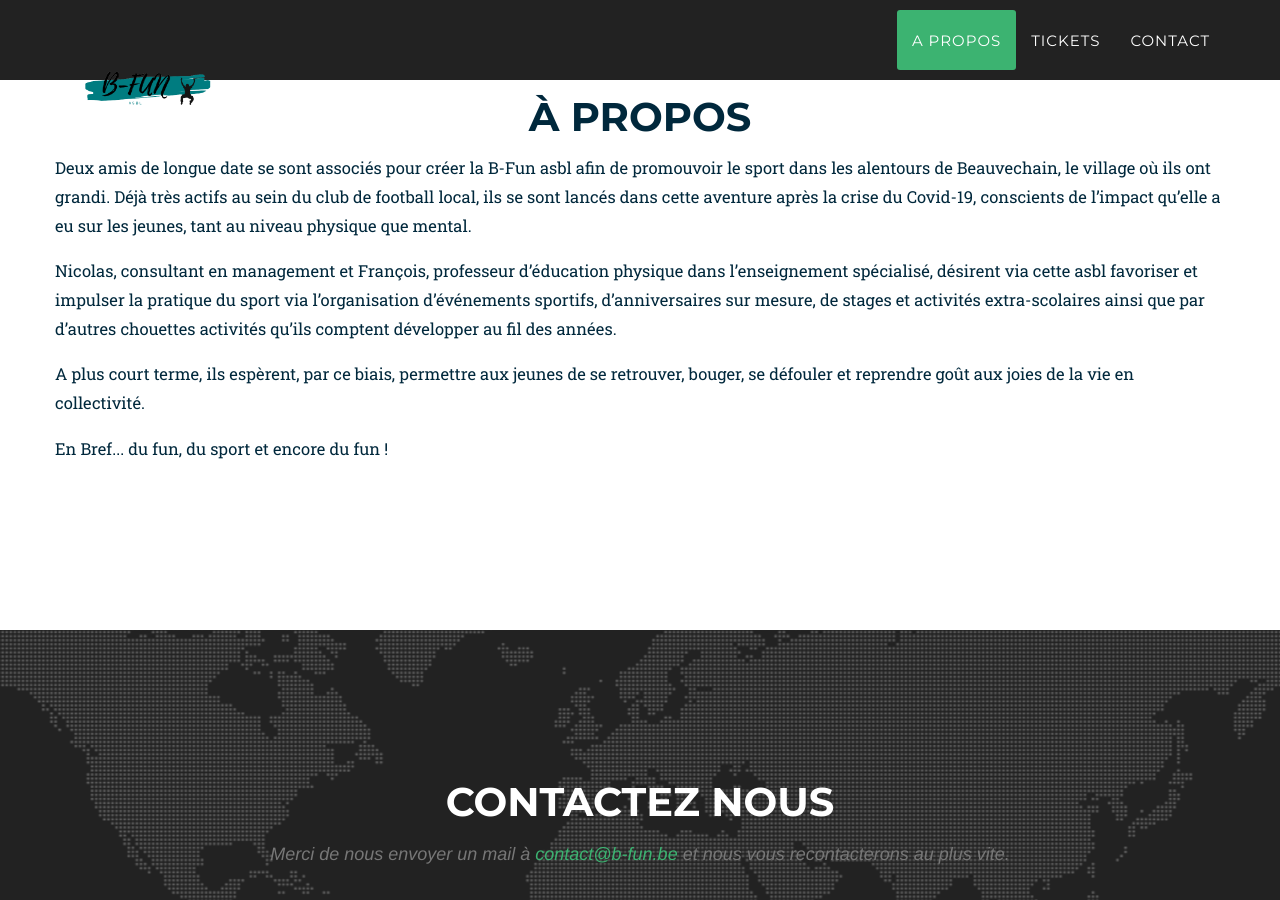
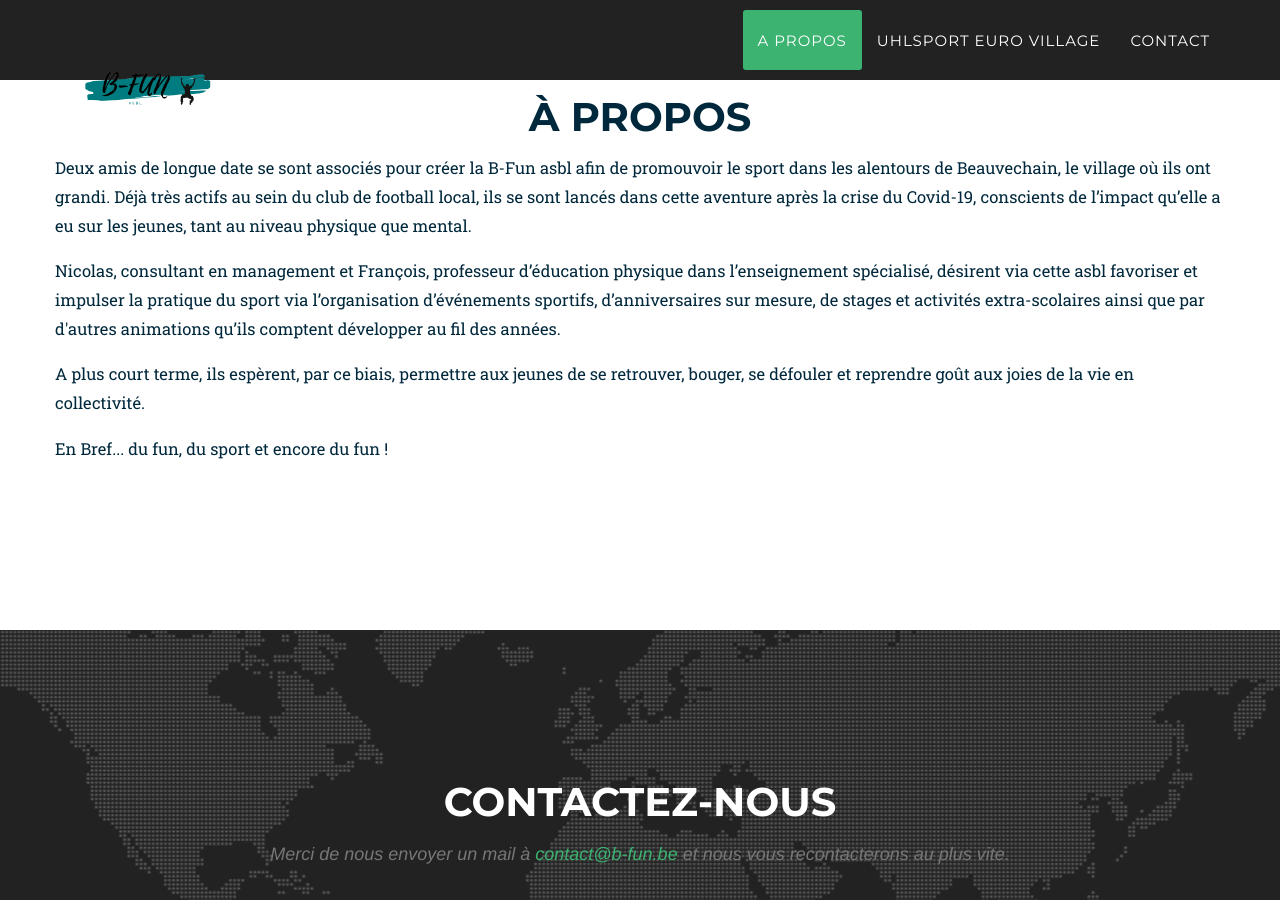
Before and after one commit to melvinchng/event-jekyll-theme, a Jekyll site: the page built from index.html, in a window 1280 px wide and 900 px high, scrolled down 1896 px. Built offline with Jekyll 4.4.1, drawn with Linux system fonts in a browser that asks for light colours; some web fonts are replaced; some of the changed text lies outside the part shown.

Commit message:
Demandes clients: - Ajout dates et heures des matchs dans la description du produit - Correction typo contact - Changements texte banner d'accueil - Correction typo texte à propos - Changement texte menu

```diff
--- a/_includes/2016_data/contact.html
+++ b/_includes/2016_data/contact.html
@@ -2,7 +2,7 @@
     <div class="container">
         <div class="row">
             <div class="col-lg-12 text-center">
-                <h2 class="section-heading">Contactez nous</h2>
+                <h2 class="section-heading">Contactez-nous</h2>
                 <h3 class="section-subheading text-muted">Merci de nous envoyer un mail à <a href="mailto:contact@b-fun.be">contact@b-fun.be</a> et nous vous recontacterons au plus vite.</h3>
             </div>
         </div>
--- a/_includes/2017_data/about.html
+++ b/_includes/2017_data/about.html
@@ -42,7 +42,7 @@
                 </div>
 <p>Deux amis de longue date se sont associés pour créer la B-Fun asbl afin de promouvoir le sport dans les alentours de Beauvechain, le village où ils ont grandi. Déjà très actifs au sein du club de football local, ils se sont lancés dans cette aventure après la crise du Covid-19, conscients de l’impact qu’elle a eu sur les jeunes, tant au niveau physique que mental. </p>
 
-<p>Nicolas, consultant en management et François, professeur d’éducation physique dans l’enseignement spécialisé, désirent via cette asbl favoriser et impulser la pratique du sport via l’organisation d’événements sportifs, d’anniversaires sur mesure, de stages et activités extra-scolaires ainsi que par d’autres chouettes activités qu’ils comptent développer au fil des années. </p>
+<p>Nicolas, consultant en management et François, professeur d’éducation physique dans l’enseignement spécialisé, désirent via cette asbl favoriser et impulser la pratique du sport via l’organisation d’événements sportifs, d’anniversaires sur mesure, de stages et activités extra-scolaires ainsi que par d'autres animations qu’ils comptent développer au fil des années. </p>
 
 <p>A plus court terme, ils espèrent, par ce biais, permettre aux jeunes de se retrouver, bouger, se défouler et reprendre goût aux joies de la vie en collectivité. </p>
 
--- a/_includes/2017_data/header-home.html
+++ b/_includes/2017_data/header-home.html
@@ -22,7 +22,7 @@
                         <a class="page-scroll" href="#about">A propos</a>
                     </li>
                     <li>
-                        <a class="page-scroll" href="#tickets">Tickets</a>
+                        <a class="page-scroll" href="#tickets">UHLSPORT EURO VILLAGE</a>
                     </li>
                     <li>
                         <a class="page-scroll" href="#contact">Contact</a>
--- a/_layouts/2017_home.html
+++ b/_layouts/2017_home.html
@@ -12,9 +12,9 @@
     <header>
         <div class="container">
             <div class="intro-text">
-                <div class="intro-heading">B-Fun<br></div>
+                <div class="intro-heading">EVENT, SPORT & FUN<br></div>
                 <div class="intro-lead-in">Beauvechain</div>
-                <!-- <a href="#intro" class="page-scroll btn btn-xl">Tell Me More</a> -->
+                <a href="#tickets" class="page-scroll btn btn-xl">Inscriptions UHLSPORT EURO VILLAGE</a>
             </div>
         </div>
     </header>
```
Also changed, not shown: _data/twenty_17/speakers.yml (+4 -4 lines).
